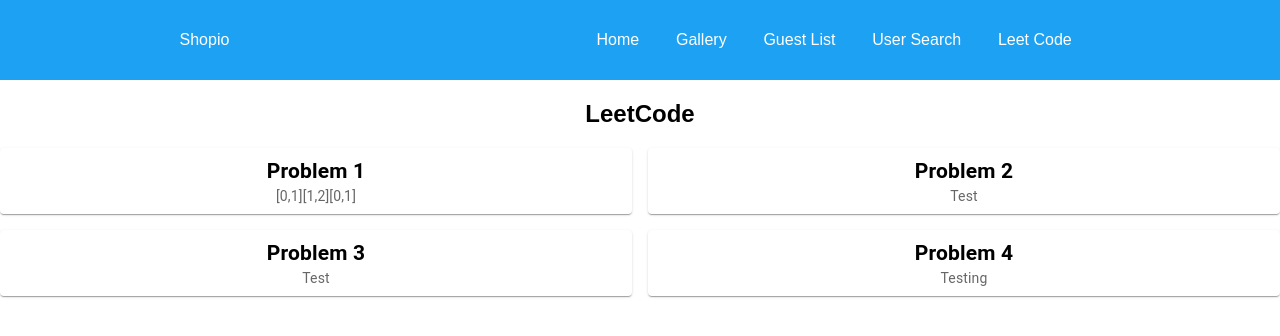
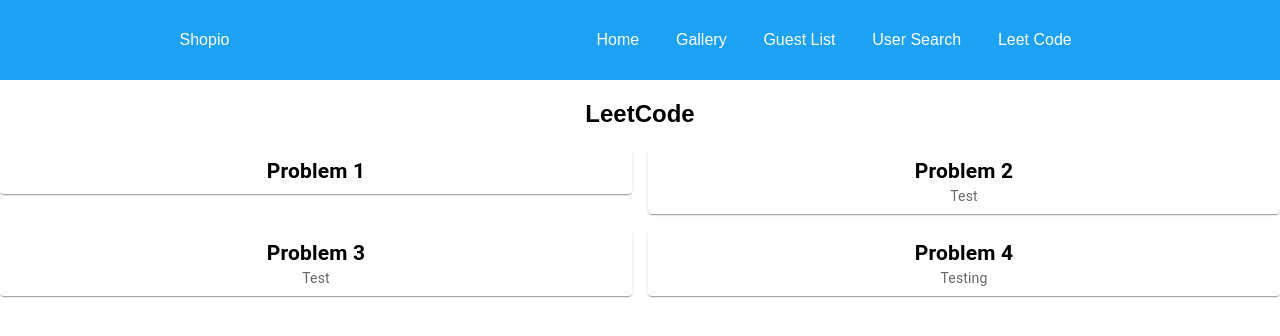
Before and after one commit to manjeet8818/TypeScript, a React (Create React App) app: page /code in a window 1280 px wide. Shown: the top 336 px of the page. Built offline with nearby package versions, Linux system fonts and the light colour scheme.

Commit message:
Adding files

```diff
--- a/src/state/LeetCode.tsx
+++ b/src/state/LeetCode.tsx
@@ -25,13 +25,13 @@ const LeetCode: React.FC = () => {
   const target3 = 6;
 
   // Function to calculate results and update state
-  useEffect(() => {
-    setResults([
-      twoSum(nums1, target1),
-      twoSum(nums2, target2),
-      twoSum(nums3, target3),
-    ]);
-  }, []); // Empty dependency array ensures this effect runs only once
+  // useEffect(() => {
+  //   setResults([
+  //     twoSum(nums1, target1),
+  //     twoSum(nums2, target2),
+  //     twoSum(nums3, target3),
+  //   ]);
+  // }, []); // Empty dependency array ensures this effect runs only once
 
   return (
     <div>
```
